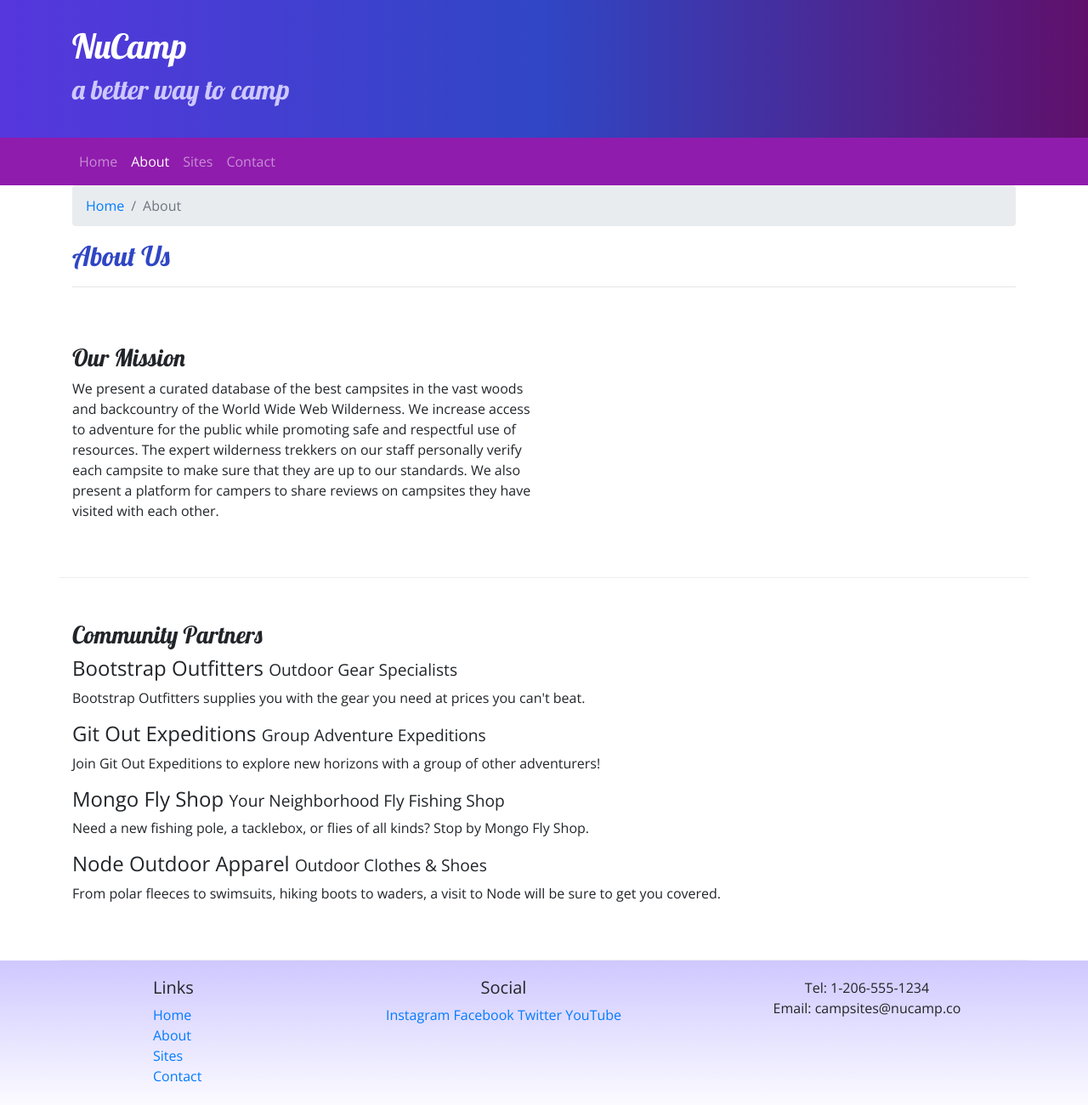
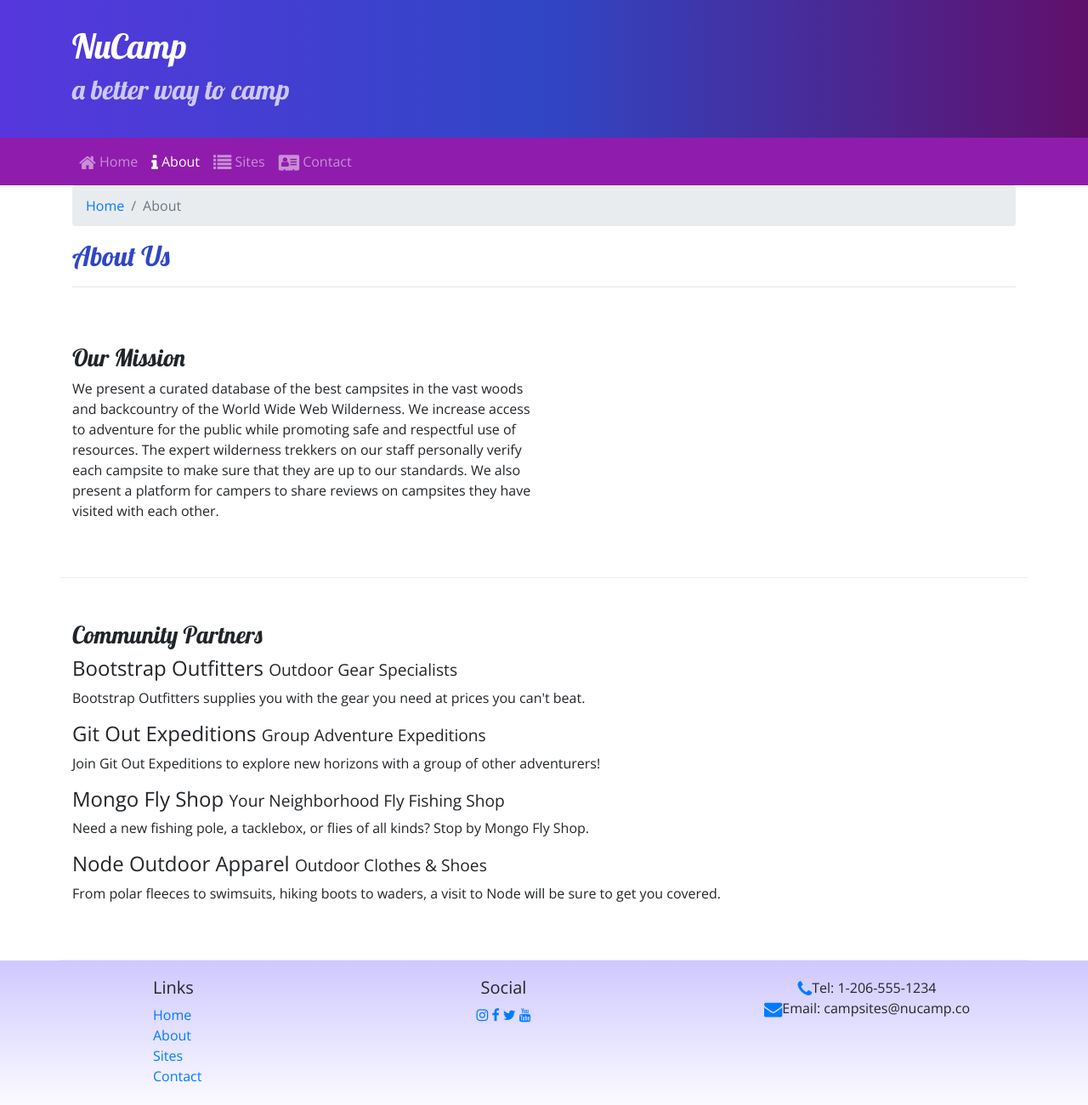
Before and after one commit to redmejia/nucampsite, a website: page aboutus.html in a window 1280 px wide. Shown: the whole page at 85% size. Drawn offline with nearby package versions, Linux system fonts and the light colour scheme.

Commit message:
adding icons

```diff
--- a/aboutus.html
+++ b/aboutus.html
@@ -14,6 +14,7 @@
     <link rel="stylesheet" href="node_modules/bootstrap/dist/css/bootstrap.min.css" />
 
     <!-- Additional CSS must be placed after Bootstrap CSS -->
+    <link rel="stylesheet" href="node_modules/font-awesome/css/font-awesome.min.css" />
     <link rel="stylesheet" href="https://fonts.googleapis.com/css?family=Lobster|Open+Sans" />
     <link rel="stylesheet" href="css/styles.css" />
 
@@ -40,10 +41,14 @@
             </button>
             <div class="collapse navbar-collapse" id="nucampNavbar">
                 <ul class="navbar-nav">
-                    <li class="nav-item"><a class="nav-link" href="index.html">Home</a></li>
-                    <li class="nav-item active"><a class="nav-link" href="#">About</a></li>
-                    <li class="nav-item"><a class="nav-link" href="#">Sites</a></li>
-                    <li class="nav-item"><a class="nav-link" href="#">Contact</a></li>
+                    <li class="nav-item"><a class="nav-link" href="index.html"> <i class="fa fa-home fa-lg"></i>
+                            Home</a>
+                    </li>
+                    <li class="nav-item active"><a class="nav-link" href="#"><i class="fa fa-info fa-lg"></i>
+                            About</a></li>
+                    <li class="nav-item"><a class="nav-link" href="#"> <i class="fa fa-list fa-lg"></i> Sites</a></li>
+                    <li class="nav-item"><a class="nav-link" href="#"><i class="fa fa-address-card fa-lg"></i>
+                            Contact</a></li>
                 </ul>
             </div>
         </div>
@@ -105,14 +110,14 @@
                 </div>
                 <div class="col-6 col-sm-5 text-center">
                     <h5>Social</h5>
-                    <a href="http://instagram.com/">Instagram</a>
-                    <a href="http://facebook.com/">Facebook</a>
-                    <a href="http://twitter.com/">Twitter</a>
-                    <a href="http://youtube.com/">YouTube</a>
+                  	<a href="http://instagram.com/"><i class="fa fa-instagram"></i></a>
+					<a href="http://facebook.com/"><i class="fa fa-facebook"></i></a>
+					<a href="http://twitter.com/"><i class="fa fa-twitter"></i></a>
+					<a href="http://youtube.com/"><i class="fa fa-youtube"></i></a>
                 </div>
                 <div class="col-sm-4 text-center">
-                    Tel: 1-206-555-1234<br />
-                    Email: campsites@nucamp.co
+                    <i class="fa fa-phone fa-lg text-primary"></i>Tel: 1-206-555-1234<br />
+					<i class="fa fa-envelope fa-lg text-primary"></i>Email: campsites@nucamp.co
                 </div>
             </div>
         </div>
--- a/package.json
+++ b/package.json
@@ -15,6 +15,7 @@
   },
   "dependencies": {
     "bootstrap": "4.5",
+    "font-awesome": "^4.7.0",
     "jquery": "^3.6.0",
     "popper.js": "^1.16.1"
   }
```
Also changed, not shown: index.html (+17 -12 lines), 1 other file.
